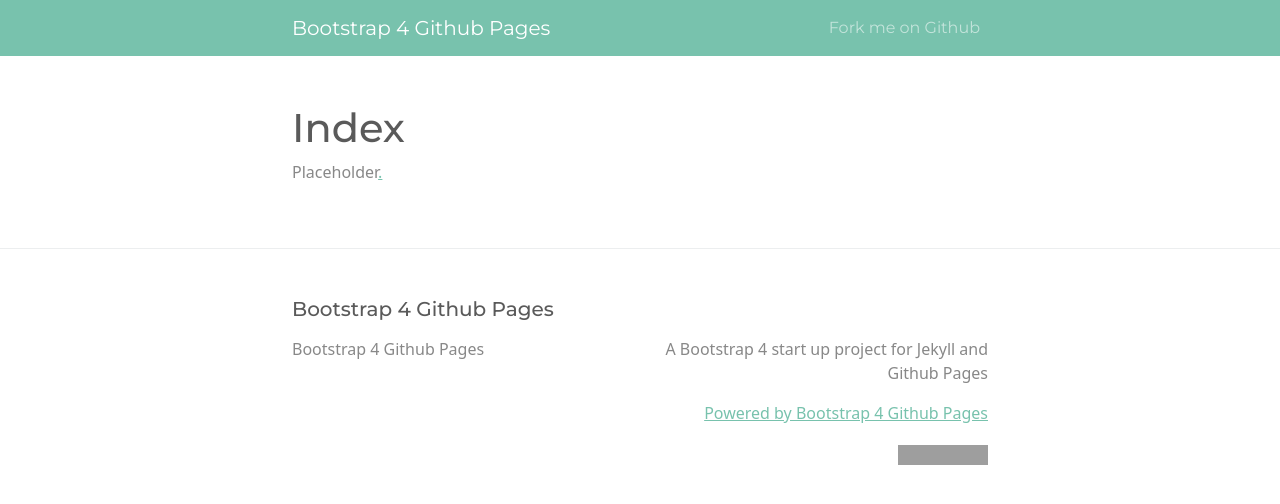
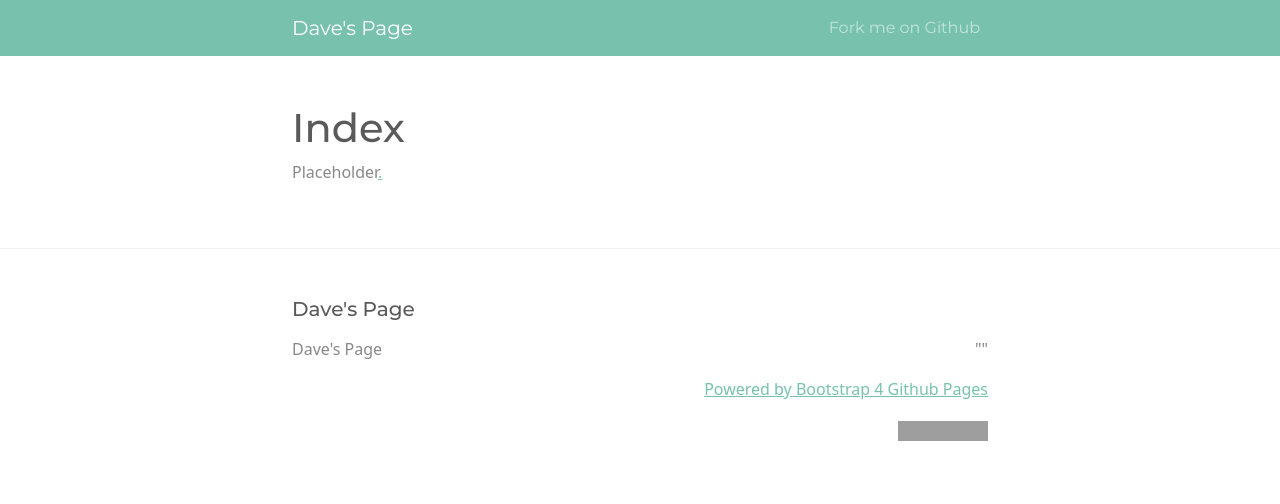
Before and after one commit to dspacks/dspacks.github.io, a Jekyll site: the page built from index.md, in a window 1280 px wide. Shown: the top 504 px of the page. Built offline with Jekyll 4.4.1, drawn with Linux system fonts in a browser that asks for light colours; grey boxes are pictures that could not be loaded.

Commit message:
Update _config.yml

```diff
--- a/_config.yml
+++ b/_config.yml
@@ -13,16 +13,16 @@
 # you will see them accessed via {{ site.title }}, {{ site.email }}, and so on.
 # You can create any custom variable you would like, and they will be accessible
 # in the templates via {{ site.myvariable }}.
-title: Bootstrap 4 Github Pages
+title: "Dave's Page"
 email: ""
 description: >- # this means to ignore newlines until "baseurl:"
-  A Bootstrap 4 start up project for Jekyll and Github Pages
-#baseurl: "" # the subpath of your site, e.g. /blog
-#url: "" # the base hostname & protocol for your site, e.g. http://example.com
+  ""
+baseurl: "/" # the subpath of your site, e.g. /blog
+url: "dspacks.gitbu.io" # the base hostname & protocol for your site, e.g. http://example.com
 #twitter_username: jekyllrb
 #github_username:  jekyll
 
-repository: "nicolas-van/bootstrap-4-github-pages"
+repository: "dspacks.github.io"
 
 # Build settings
 plugins:
```
